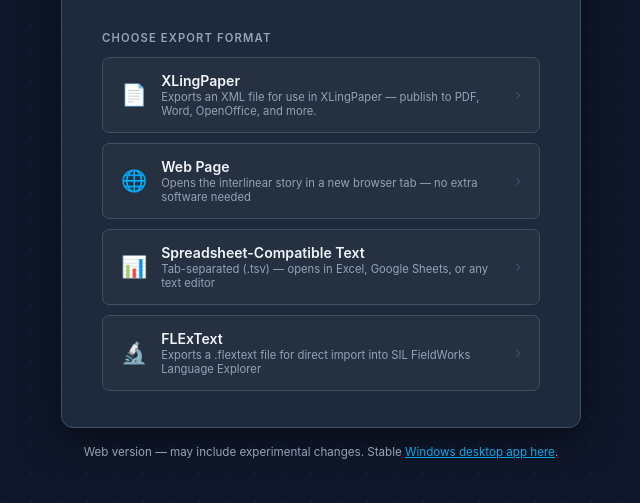
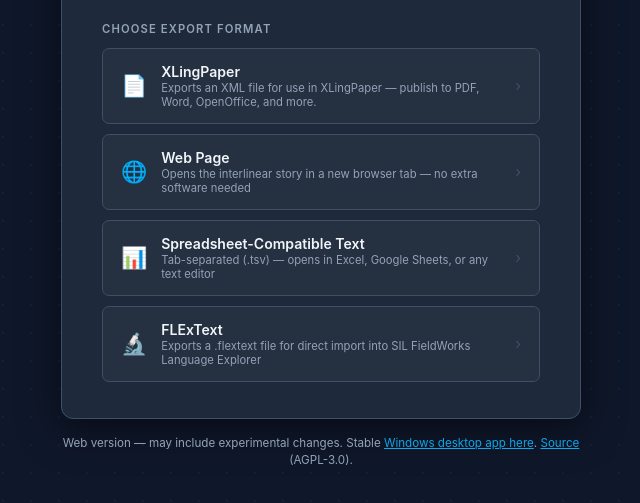
Before and after one commit to rulingAnts/ose-interlinear-viewer, a website: page docs/index.html in a window 1280 px wide. Shown: the part 241-744 px from the top of the page, without its empty margins (319-959 px from the left). Drawn offline with Linux system fonts and the light colour scheme.

Commit message:
Relicense to AGPL-3.0-or-later
LICENSE.md replaced with the verbatim GNU AGPL-3.0 text from gnu.org
(byte-identical, 34,523 bytes). SPDX identifier added to package.json
and src-tauri/Cargo.toml.

This drops the NonCommercial restriction that CC BY-NC-SA 4.0 carried:
AGPL permits commercial use, requiring instead that derivatives stay
under the same licence and ship their source. Copies already released
under CC BY-NC-SA stay under it — a CC grant is not retroactively
revocable — so the change applies from the next release forward.

Every page now carries a source link, because the AGPL's network clause
entitles users of the hosted web version to the source. RELEASES pulled
out as a constant while touching those lines.

The whole project is AGPL-only: no dual-licensing and no per-file
carve-out, so nothing here can be lifted into a permissive project by a
third party. Where the same logic is contributed to an MIT project, it
is contributed by the copyright holder as separately licensed work — a
grant to that project, not an exception in this one.

README: the Development section described Electron and `npm start`,
neither of which has been true since the move to Tauri. Rewritten, with
the hook-activation requirement stated explicitly, plus a licence
section and a note about the APP_SHELL hazard.

```diff
--- a/docs/index.html
+++ b/docs/index.html
@@ -100,17 +100,25 @@
     const warning = document.getElementById('browserWarning');
     const message = document.getElementById('message');
 
+    const RELEASES = 'https://github.com/rulingAnts/ose-interlinear-viewer/releases/latest';
+
+    // Source-availability notice. The AGPL's network clause entitles anyone
+    // using the hosted web version to the source, so the link is part of the
+    // page rather than something to go looking for.
+    const SOURCE_NOTE = ' <a href="https://github.com/rulingAnts/ose-interlinear-viewer">Source</a> (AGPL-3.0).';
+
     if (window.__TAURI__) {
-      message.innerHTML = 'Running as desktop app. <a href="https://github.com/rulingAnts/ose-interlinear-viewer/releases/latest">Check for updates</a>.';
+      message.innerHTML = 'Running as desktop app. <a href="' + RELEASES + '">Check for updates</a>.' + SOURCE_NOTE;
     } else if (isFirefox()) {
-      warning.innerHTML = 'This app does not work correctly in Firefox. Please use Chrome or Edge — or <a href="https://github.com/rulingAnts/ose-interlinear-viewer/releases/latest">download the Windows desktop app</a>.';
+      warning.innerHTML = 'This app does not work correctly in Firefox. Please use Chrome or Edge — or <a href="' + RELEASES + '">download the Windows desktop app</a>.';
       document.querySelector('.card').style.display = 'none';
+      message.innerHTML = 'Web version.' + SOURCE_NOTE;
     } else if (!isSupportedBrowser()) {
-      warning.innerHTML = 'Unsupported browser detected. Please use Chrome, Edge, or Safari — or <a href="https://github.com/rulingAnts/ose-interlinear-viewer/releases/latest">download the Windows app</a>.';
+      warning.innerHTML = 'Unsupported browser detected. Please use Chrome, Edge, or Safari — or <a href="' + RELEASES + '">download the Windows app</a>.';
       alert("This app requires Chrome, Edge, or Safari. You will be redirected to the download page.");
-      window.location.href = "https://github.com/rulingAnts/ose-interlinear-viewer/releases/latest";
+      window.location.href = RELEASES;
     } else {
-      message.innerHTML = 'Web version &mdash; may include experimental changes. Stable <a href="https://github.com/rulingAnts/ose-interlinear-viewer/releases/latest">Windows desktop app here</a>.';
+      message.innerHTML = 'Web version &mdash; may include experimental changes. Stable <a href="' + RELEASES + '">Windows desktop app here</a>.' + SOURCE_NOTE;
     }
 
   </script>
--- a/docs/sw.js
+++ b/docs/sw.js
@@ -41,7 +41,7 @@
 // *** UPDATE THIS STRING ON EVERY DEPLOY ***
 // Any change here changes this file, which triggers a fresh
 // SW install and cache replacement for all users on next load.
-const CACHE_VERSION = '2026-08-13T13:18:34Z';
+const CACHE_VERSION = '2026-08-15T02:27:54Z';
 const CACHE_NAME = 'ose-interlinear-' + CACHE_VERSION;
 
 // All files that make up the app shell.
--- a/package.json
+++ b/package.json
@@ -4,6 +4,7 @@
   "description": "Exports stories from OneStory Editor as Interlinearized Documents",
   "version": "2.0.1",
   "author": "Seth Johnston",
+  "license": "AGPL-3.0-or-later",
   "scripts": {
     "doctor": "node tools/doctor-hooks.mjs",
     "check": "node tools/check-shell.mjs && node tools/check-versions.mjs",
--- a/src-tauri/Cargo.toml
+++ b/src-tauri/Cargo.toml
@@ -2,6 +2,7 @@
 name = "ose-interlinear-viewer"
 version = "2.0.1"
 edition = "2021"
+license = "AGPL-3.0-or-later"
 
 [lib]
 name = "ose_interlinear_viewer_lib"
```
Also changed, not shown: LICENSE.md, README.md.
